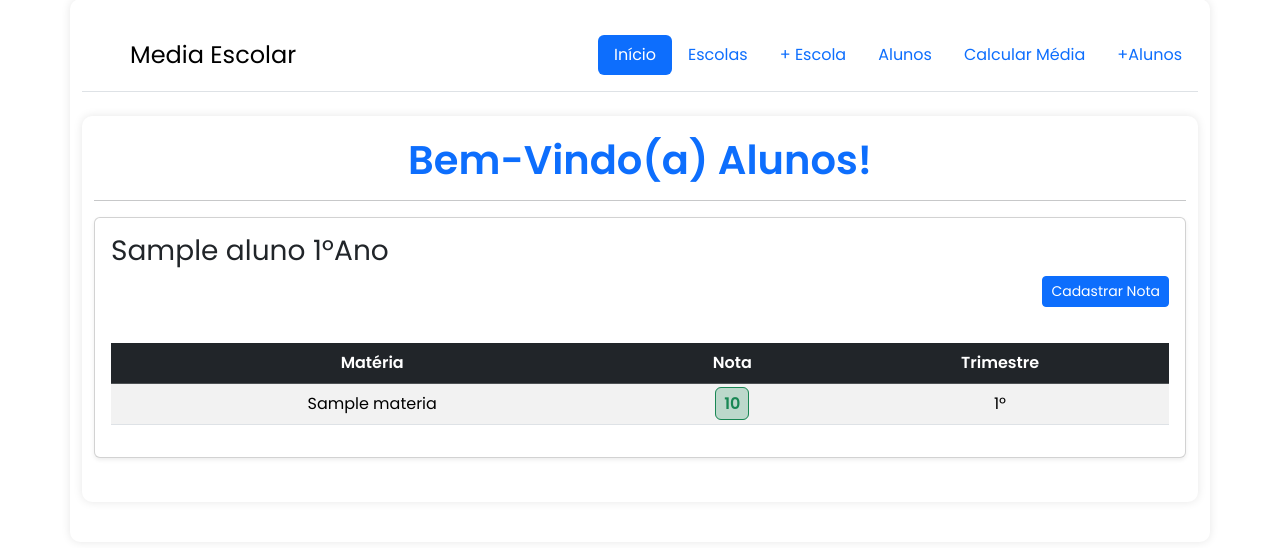
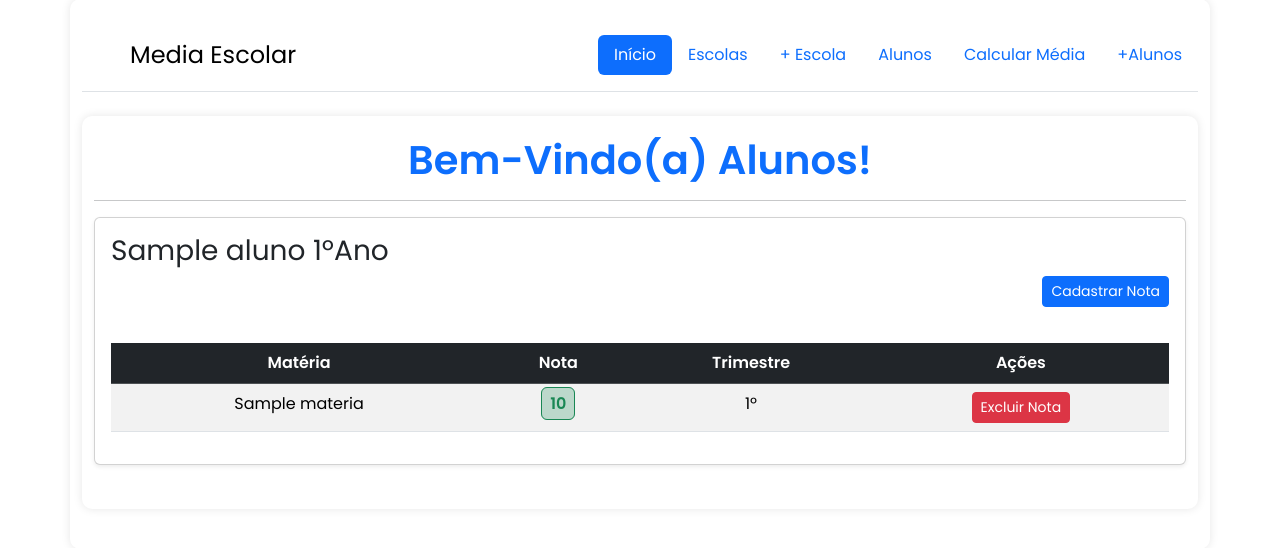
Before and after one commit to danilolmoura/media_escolar, a Flask app: page /alunos in a window 1280 px wide. Shown: the part 21-569 px from the top of the page. Run offline with Flask 3, Linux system fonts and the light colour scheme; tables that the repository leaves empty hold one stand-in row (values such as "Sample post").

Commit message:
adiciona exclusao de nota

```diff
--- a/app.py
+++ b/app.py
@@ -147,7 +147,13 @@ def cadastrar_nota():
 
 # @app.route("/cadastrar_nota:<aluno_id>" , methods=['GET', "POST"])
 
-
+@app.route("/deletar_nota", methods=["GET"])
+def deletar_nota():
+    id=request.args.get("nota_id")
+    nota=Nota.query.get(id)
+    db.session.delete(nota)
+    db.session.commit()
+    return redirect(url_for("alunos"))
 
 if __name__ == '__main__':
     app.run(debug=True, host="0.0.0.0", port=4000)
--- a/templates/alunos.html
+++ b/templates/alunos.html
@@ -20,9 +20,11 @@
                 <table class="table table-striped table-hover text-center">
                     <thead class="table-dark">
                         <tr>
+
                             <th>Matéria</th>
                             <th>Nota</th>
                             <th>Trimestre</th>
+                            <th>Ações</th>
                         </tr>
                     </thead>
                     <tbody>
@@ -38,6 +40,15 @@
                                 </span>
                             </td>
                             <td>{{ nota.trimestre }}º</td>
+
+                                <td>
+
+
+                                        <a href="/deletar_nota?nota_id={{ nota.id }}" class="btn btn-danger btn-sm">Excluir Nota</a>
+
+                                </td>
+
+
                         </tr>
                         {% endfor %}
                     </tbody>
```
Also changed, not shown: README.md (added).
